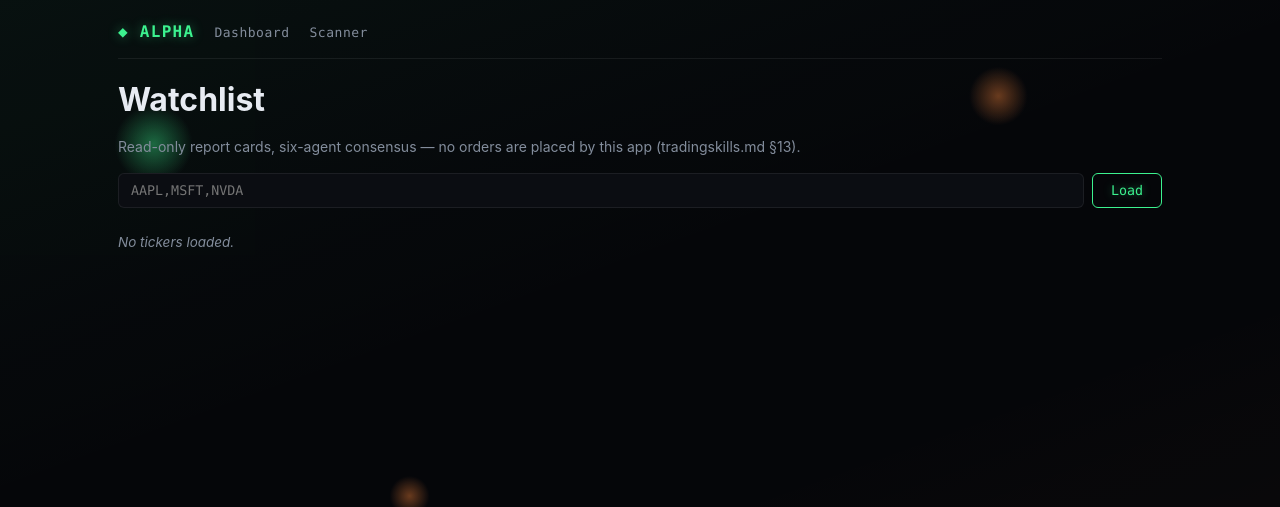
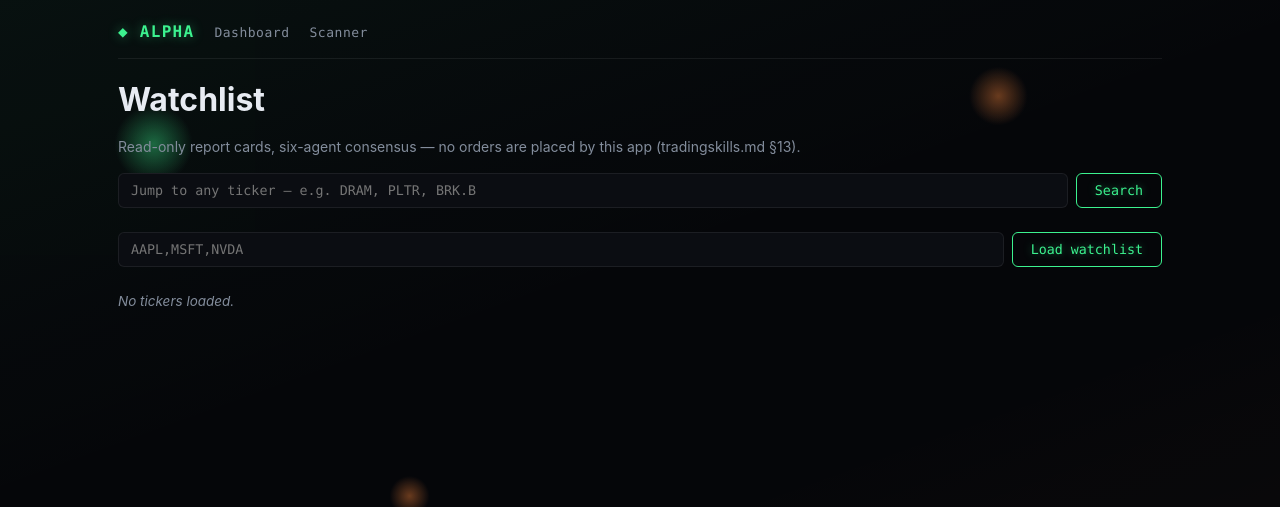
Before and after one commit to sholazypanda/tradingapp, a Flask app: template alpha/templates/index.html in a window 1280 px wide. Shown: the top 507 px of the page. Run offline with Flask 3, Linux system fonts and the light colour scheme; the template is opened without the code that fills it, so the values that code supplies are empty.

Commit message:
add search box to search on any tikr

```diff
--- a/alpha/agents/alpha.py
+++ b/alpha/agents/alpha.py
@@ -12,6 +12,27 @@ from alpha.data_sources.market_data import fetch_ohlcv
 
 BULLISH_SIGNALS = {"bullish"}
 BEARISH_SIGNALS = {"bearish"}
+
+
+def _run_persona(persona_name: str, fn, *args) -> dict:
+    """Isolates one persona's failure from the rest of the report card.
+
+    Rook and Ledger reuse the already-fetched, already-validated shared `df`
+    (see analyze_ticker below), so they aren't wrapped here — a failure
+    there would be a real bug, not a data-availability gap, and the rest of
+    the report card can't be built without their output anyway. Cortex,
+    Vance, Sable, and Wick each do their own separate fetch (e.g. Wick's
+    scanner needs 220 bars vs. the shared df's 60), so one of them lacking
+    enough history for a given ticker shouldn't take down the whole card.
+    """
+    try:
+        return fn(*args)
+    except Exception as exc:
+        return {
+            "persona": persona_name, "signal": "unavailable",
+            "rationale": f"{persona_name} failed: {exc}",
+            "detail": {"available": False, "reason": str(exc)},
+        }
 
 
 def _reconcile(opinions: list[dict]) -> dict:
@@ -57,11 +78,11 @@ def analyze_ticker(ticker: str) -> dict:
 
     opinions = [
         personas.rook_structure(ticker, df, budget),
-        personas.cortex_forecast(ticker, budget),
-        personas.vance_fundamentals(ticker, budget),
-        personas.sable_sentiment(ticker, budget),
+        _run_persona("Cortex", personas.cortex_forecast, ticker, budget),
+        _run_persona("Vance", personas.vance_fundamentals, ticker, budget),
+        _run_persona("Sable", personas.sable_sentiment, ticker, budget),
         personas.ledger_risk(ticker, df, budget),
-        personas.wick_scanner(ticker, budget),
+        _run_persona("Wick", personas.wick_scanner, ticker, budget),
     ]
     reconciled = _reconcile(opinions)
     budget.note("Alpha", "reconcile(opinions)", f"{reconciled['signal']} — {reconciled['confidence_note']}")
--- a/alpha/app.py
+++ b/alpha/app.py
@@ -6,9 +6,10 @@ page. No write/execute routes exist — per §13, this app doesn't do that.
 
 from __future__ import annotations
 
+import concurrent.futures
 import time
 
-from flask import Flask, render_template, request
+from flask import Flask, redirect, render_template, request, url_for
 
 from alpha.agents.alpha import analyze_ticker
 from alpha.config import DEFAULT_WATCHLIST
@@ -32,25 +33,57 @@ def _cached_analyze(ticker: str) -> dict:
     return report
 
 
+def _safe_analyze(ticker: str) -> tuple[dict | None, str | None]:
+    try:
+        return _cached_analyze(ticker), None
+    except Exception as exc:  # a bad ticker shouldn't take down the whole dashboard
+        return None, str(exc)
+
+
 @app.route("/")
 def dashboard():
     watchlist = request.args.get("watchlist")
     tickers = [t.strip().upper() for t in watchlist.split(",")] if watchlist else DEFAULT_WATCHLIST
 
+    # Each ticker's 6-persona pipeline is I/O-bound (yfinance/Finnhub/Stocktwits
+    # calls) — running them concurrently is the difference between ~2.5s/ticker
+    # sequentially (55s for a 23-ticker watchlist) and one wall-clock pass.
+    # analyze_ticker() creates its own ToolBudget per call, so there's no
+    # shared mutable state across threads to worry about here.
     reports, errors = [], []
-    for ticker in tickers:
-        try:
-            reports.append(_cached_analyze(ticker))
-        except Exception as exc:  # a bad ticker shouldn't take down the whole dashboard
-            errors.append({"ticker": ticker, "error": str(exc)})
+    with concurrent.futures.ThreadPoolExecutor(max_workers=8) as executor:
+        for ticker, (report, error) in zip(tickers, executor.map(_safe_analyze, tickers)):
+            if report is not None:
+                reports.append(report)
+            else:
+                errors.append({"ticker": ticker, "error": error})
 
     return render_template("index.html", reports=reports, errors=errors, watchlist=",".join(tickers))
+
+
+@app.route("/go")
+def go():
+    """Jump-to-ticker search box: any symbol yfinance recognizes works here,
+    not just watchlist entries — this isn't a lookup against a fixed list.
+    """
+    ticker = request.args.get("ticker", "").strip().upper()
+    if not ticker:
+        return redirect(url_for("dashboard"))
+    return redirect(url_for("ticker_report", ticker=ticker))
 
 
 @app.route("/ticker/<ticker>")
 def ticker_report(ticker: str):
     ticker = ticker.upper()
-    report = _cached_analyze(ticker)
+    try:
+        report = _cached_analyze(ticker)
+    except Exception as exc:
+        # The dashboard already isolates per-ticker failures (§ dashboard()
+        # above) — this route needs the same treatment for direct navigation
+        # (e.g. the /go search box) to a ticker that fails the initial
+        # fetch_ohlcv call, which happens before any persona runs.
+        return render_template("ticker_error.html", ticker=ticker, error=str(exc)), 404
+
     sparkline_svg = build_sparkline_svg(report["price_series"])
     return render_template("report_card.html", report=report, plain_text=format_text(report), sparkline_svg=sparkline_svg)
 
--- a/alpha/templates/index.html
+++ b/alpha/templates/index.html
@@ -27,9 +27,14 @@
   </div>
   {% endif %}
 
+  <form class="watchlist-form" method="get" action="/go">
+    <input type="text" name="ticker" placeholder="Jump to any ticker — e.g. DRAM, PLTR, BRK.B">
+    <button type="submit">Search</button>
+  </form>
+
   <form class="watchlist-form" method="get" action="/">
     <input type="text" name="watchlist" placeholder="AAPL,MSFT,NVDA" value="{{ watchlist }}">
-    <button type="submit">Load</button>
+    <button type="submit">Load watchlist</button>
   </form>
 
   {% if errors %}
```
Also changed, not shown: alpha/config.py (+6 -1 lines), alpha/data_sources/market_data.py (+6 -1 lines).
